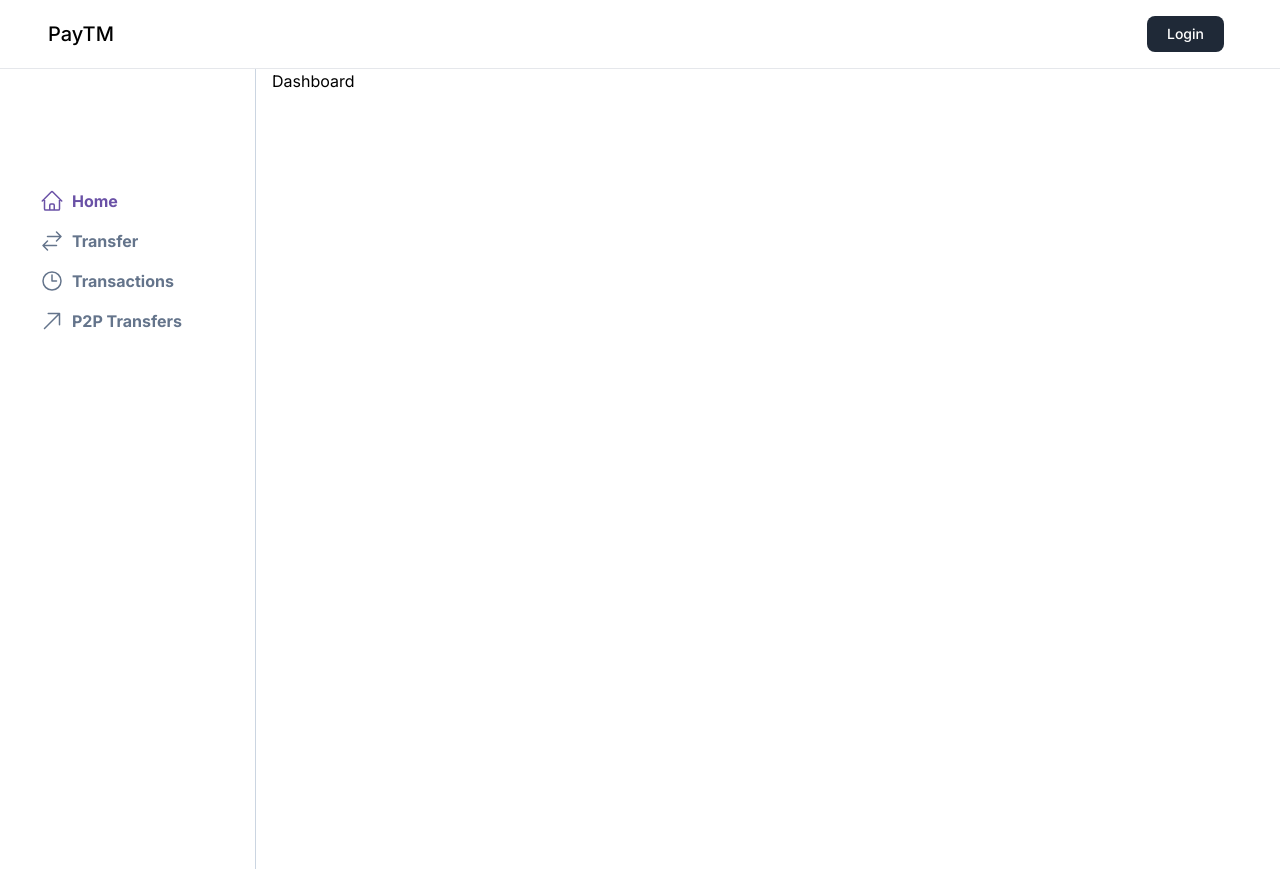
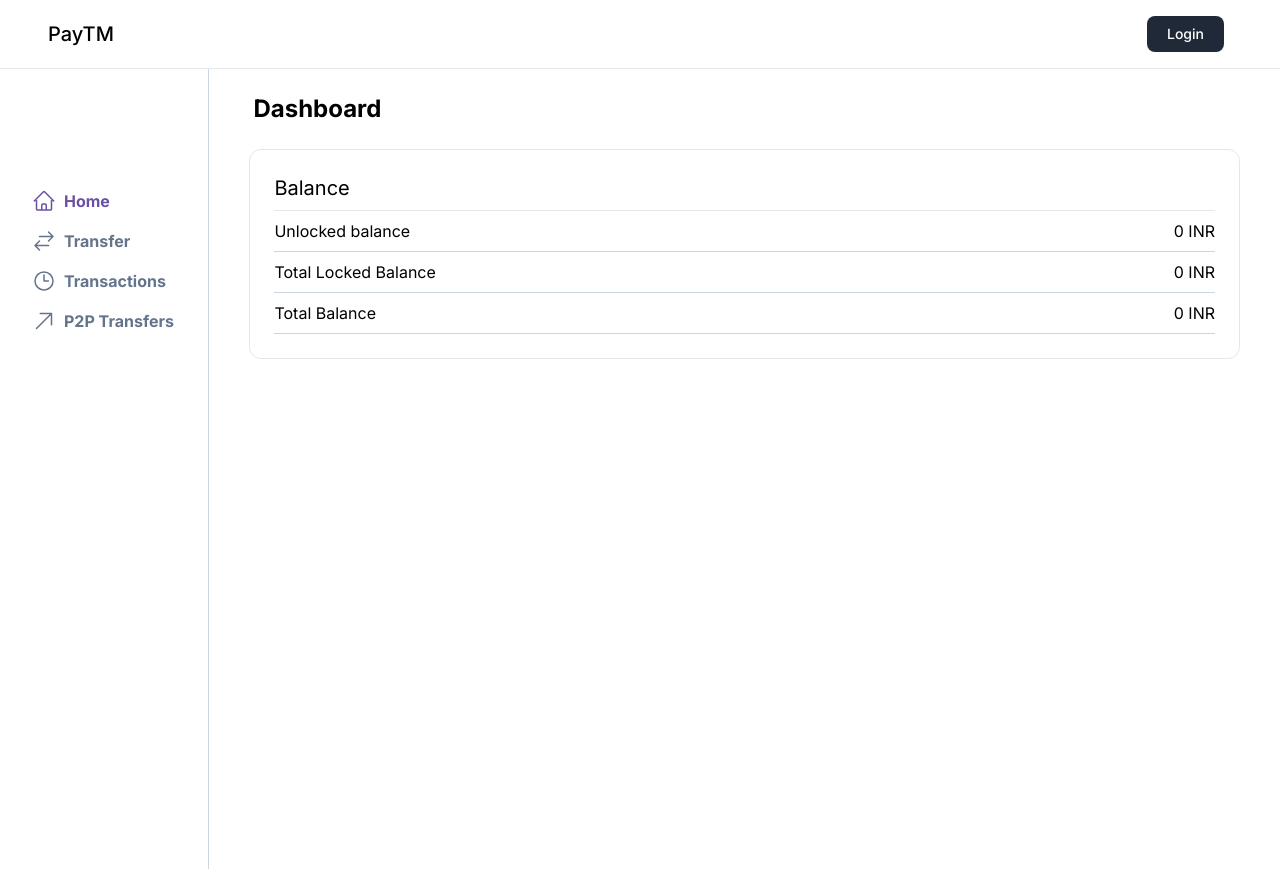
Before and after one commit to aryanxvz/neopay, a Next.js app in the folder apps/user-app/: page /dashboard in a window 1280 px wide. Built offline with nearby package versions, Linux system fonts and the light colour scheme; no server answers.

Commit message:
few change in tailwind properties

```diff
--- a/apps/user-app/app/(dashboard)/dashboard/page.tsx
+++ b/apps/user-app/app/(dashboard)/dashboard/page.tsx
@@ -1,8 +1,39 @@
 
 import React from "react";
+import { authOptions } from "../../lib/auth";
+import { getServerSession } from "next-auth";
+import prisma from "@repo/db/client";
+import { BalanceCard } from "../../../components/BalanceCard";
 
-export default function() {
-    return <div>
-        Dashboard
-    </div>
+async function getBalance() {
+    const session = await getServerSession(authOptions);
+    if (!session) {
+        return { amount: 0, locked: 0 };
+    }
+
+    const balance = await prisma.balance.findFirst({
+        where: {
+            userId: Number(session.user.id)
+        }
+    });
+
+    return {
+        amount: balance?.amount || 0,
+        locked: balance?.locked || 0
+    }
 }
+
+export default async function Dashboard() {
+    const balance = await getBalance();
+
+    return (
+        <div className="w-full mr-4">
+            <div className="text-2xl font-bold p-6 ml-1">
+                Dashboard
+            </div>
+            <div className="px-6">
+                <BalanceCard amount={balance.amount} locked={balance.locked} />
+            </div>
+        </div>
+    );
+}
--- a/apps/user-app/app/(dashboard)/transfer/page.tsx
+++ b/apps/user-app/app/(dashboard)/transfer/page.tsx
@@ -38,11 +38,11 @@ export default async function() {
     const balance = await getBalance();
     const transactions = await getOnRampTransactions();
 
-    return <div className="w-screen">
-        <div className="text-4xl text-[#6a51a6] pt-10 pl-6 mb-8 font-bold">
+    return <div className="w-screen mr-4">
+        <div className="text-4xl pt-10 pl-6 mb-8 font-bold">
             Transfer
         </div>
-        <div className="grid grid-cols-1 gap-4 md:grid-cols-2 p-4">
+        <div className="grid grid-cols-1 gap-4 lg:grid-cols-2 p-4">
             <div>
                 <AddMoney />
             </div>
--- a/apps/user-app/components/SidebarItem.tsx
+++ b/apps/user-app/components/SidebarItem.tsx
@@ -7,7 +7,7 @@ export const SidebarItem = ({ href, title, icon }: { href: string; title: string
     const pathname = usePathname()
     const selected = pathname === href
 
-    return <div className={`flex ${selected ? "text-[#6a51a6]" : "text-slate-500"} cursor-pointer p-2 pl-8`} onClick={() => {
+    return <div className={`flex ${selected ? "text-[#6a51a6]" : "text-slate-500"} cursor-pointer p-2 pl-6`} onClick={() => {
         router.push(href);
     }}>
         <div className="pr-2">
```
